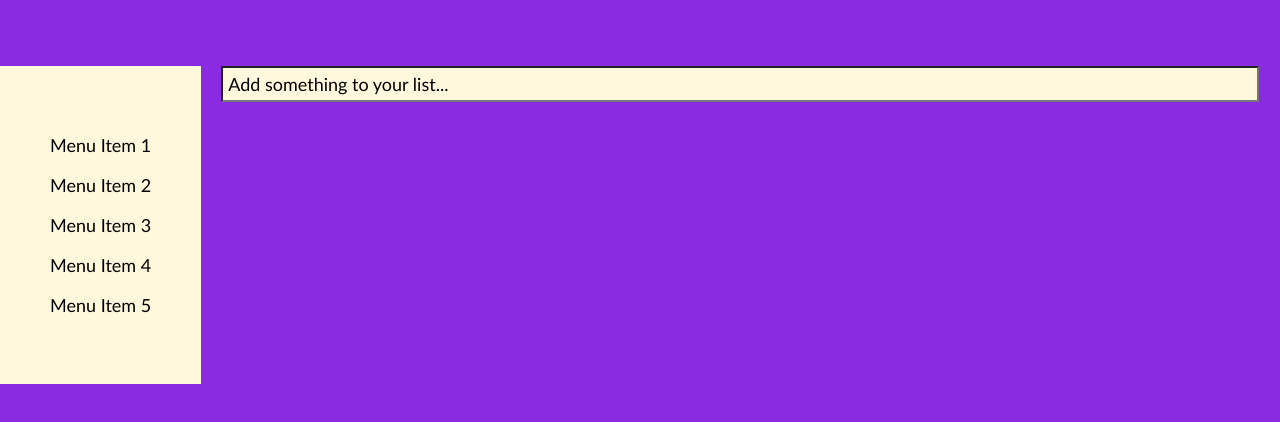
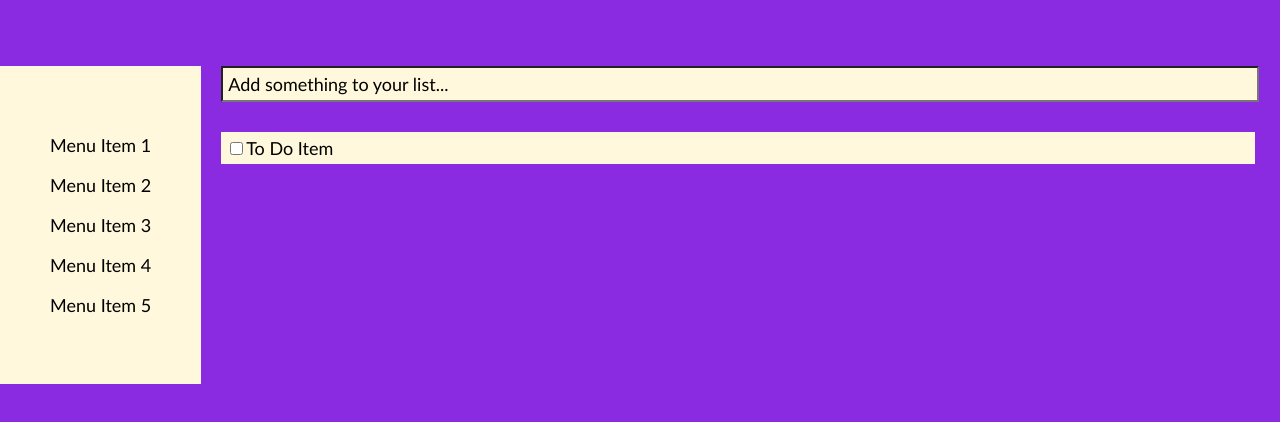
Before and after one commit to hellenward/platypus-list-reactapp, a React (Create React App) app: page / in a window 1280 px wide. Shown: the top 422 px of the page. Built offline with nearby package versions, Linux system fonts and the light colour scheme.

Commit message:
Created to do list item

```diff
--- a/src/App.css
+++ b/src/App.css
@@ -19,6 +19,19 @@ body {
   background-color: cornsilk;
 }
 
+.checkbox {
+  float: left;
+  position: relative;
+  top: 80px;
+  left: 20px;
+  background-color: cornsilk;
+  padding: 5px;
+  font-family: "Gill Sans", "Gill Sans MT", Calibri, "Trebuchet MS", sans-serif;
+  width: 80%;
+  font-size: 18px;
+  text-align: left;
+}
+
 .menuBox {
   background-color: cornsilk;
   float: left;
--- a/src/App.js
+++ b/src/App.js
@@ -2,12 +2,14 @@ import React from "react";
 import "./App.css";
 import Menu from "./components/menu.jsx";
 import InputBox from "./components/inputbox.jsx";
+import ToDoItem from "./components/todoitem.jsx";
 
 function App() {
   return (
     <div className="App">
       <Menu />
       <InputBox />
+      <ToDoItem />
     </div>
   );
 }
--- a/src/components/todoitem.jsx
+++ b/src/components/todoitem.jsx
@@ -0,0 +1,27 @@
+import React from "react";
+
+const Checkbox = props => <input type="checkbox" {...props} />;
+
+class ToDoItem extends React.Component {
+  state = { checked: false };
+
+  handleCheckBoxChange = event => {
+    this.setState({ checked: event.target.checked });
+  };
+
+  render() {
+    return (
+      <div>
+        <label className="checkbox">
+          <Checkbox
+            checked={this.state.checked}
+            onChange={this.handleCheckBoxChange}
+          />
+          <span>To Do Item</span>
+        </label>
+      </div>
+    );
+  }
+}
+
+export default ToDoItem;
--- a/src/index.css
+++ b/src/index.css
@@ -1,13 +1,9 @@
 body {
   margin: 0;
-  font-family: -apple-system, BlinkMacSystemFont, 'Segoe UI', 'Roboto', 'Oxygen',
-    'Ubuntu', 'Cantarell', 'Fira Sans', 'Droid Sans', 'Helvetica Neue',
+  font-family: -apple-system, BlinkMacSystemFont, "Segoe UI", "Roboto", "Oxygen",
+    "Ubuntu", "Cantarell", "Fira Sans", "Droid Sans", "Helvetica Neue",
     sans-serif;
   -webkit-font-smoothing: antialiased;
   -moz-osx-font-smoothing: grayscale;
+  text-align: left;
 }
-
-code {
-  font-family: source-code-pro, Menlo, Monaco, Consolas, 'Courier New',
-    monospace;
-}
```
